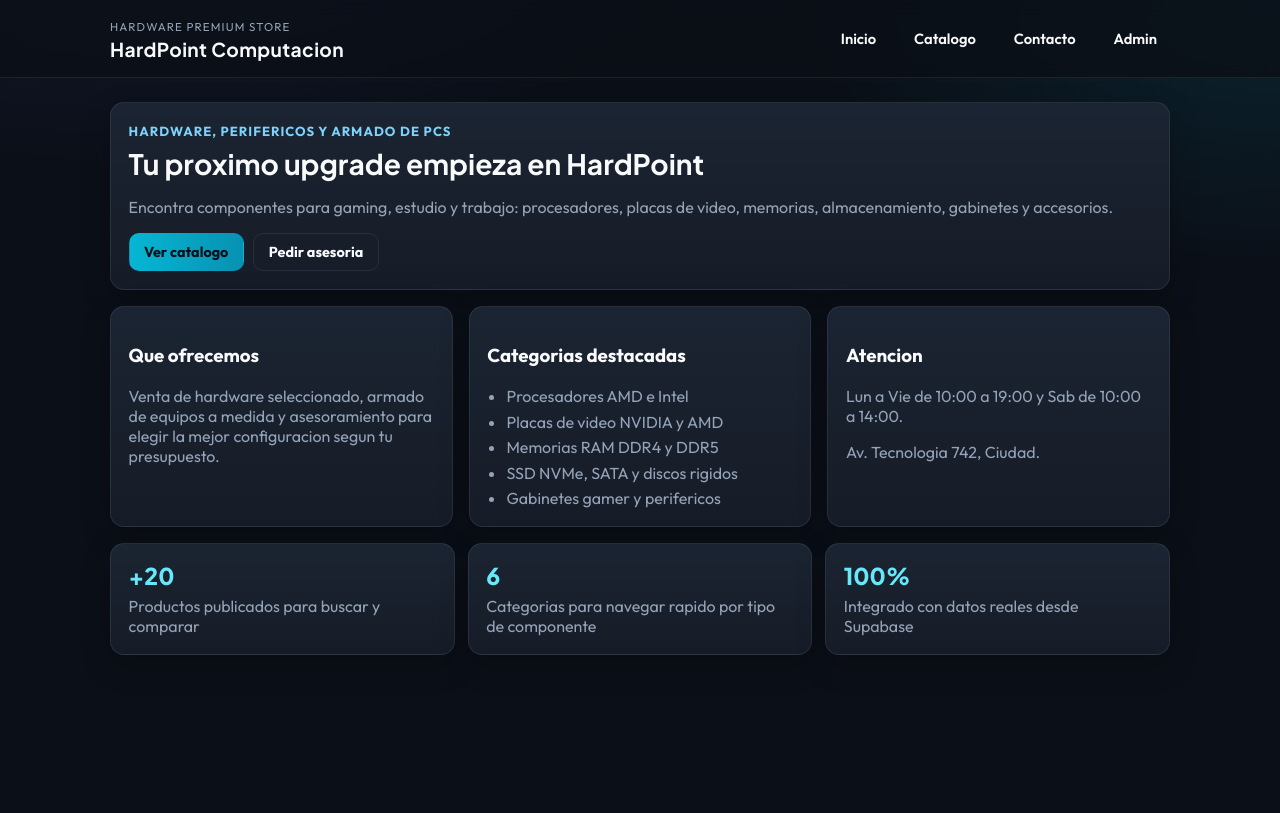
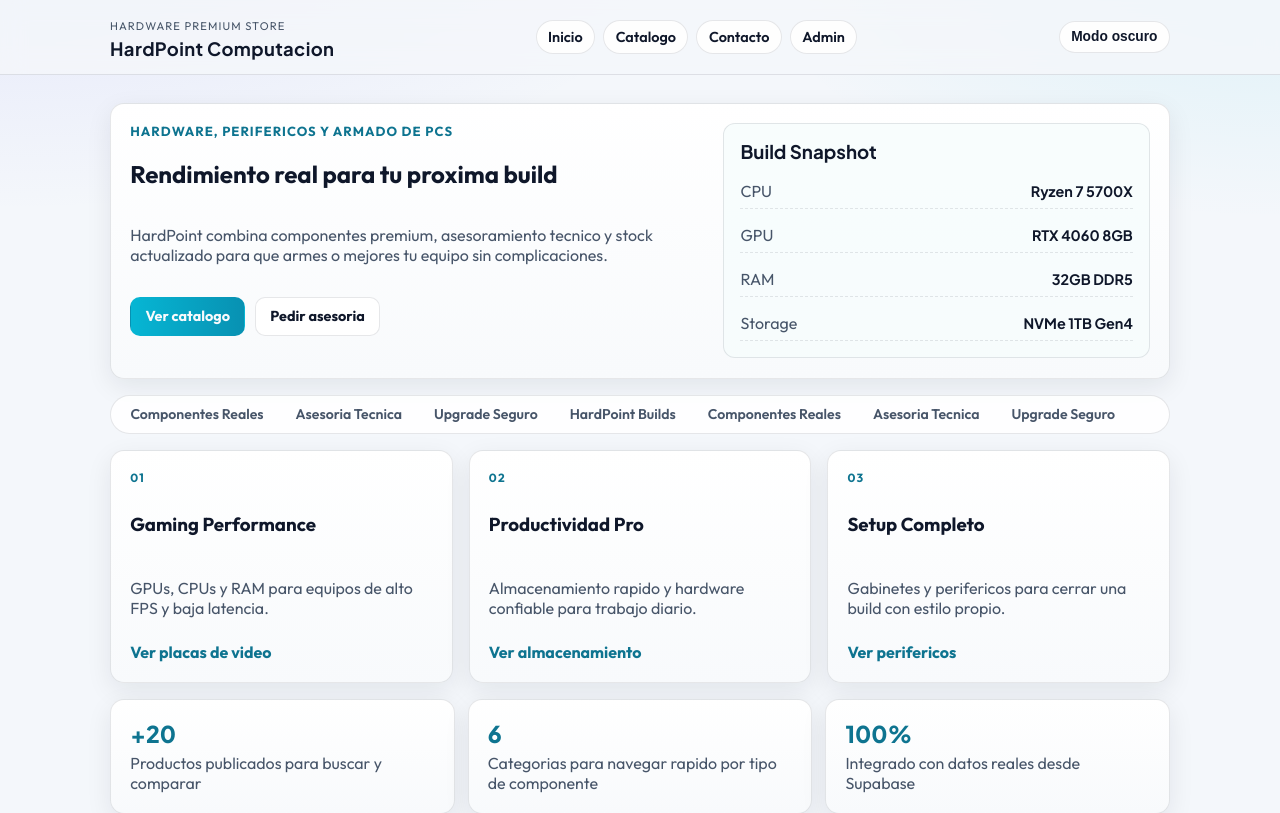
Before and after one commit to JuanfraGrasso/API-TPO, a React (Vite) app in the folder apps/frontend/: page / in a window 1280 px wide. Shown: the top 813 px of the page. Built offline with nearby package versions, Linux system fonts and the light colour scheme; no server answers.

Commit message:
feat(frontend): redesign home and catalog structure

```diff
--- a/apps/frontend/src/pages/HomePage.jsx
+++ b/apps/frontend/src/pages/HomePage.jsx
@@ -3,12 +3,13 @@ import { Link } from "react-router-dom";
 export default function HomePage() {
   return (
     <section className="home-page">
-      <div className="card hero-card">
+      <div className="hero-layout card">
+        <div className="hero-copy">
           <span className="eyebrow">Hardware, perifericos y armado de PCs</span>
-        <h2>Tu proximo upgrade empieza en HardPoint</h2>
+          <h2>Rendimiento real para tu proxima build</h2>
           <p>
-          Encontra componentes para gaming, estudio y trabajo: procesadores,
-          placas de video, memorias, almacenamiento, gabinetes y accesorios.
+            HardPoint combina componentes premium, asesoramiento tecnico y stock
+            actualizado para que armes o mejores tu equipo sin complicaciones.
           </p>
 
           <div className="hero-actions">
@@ -21,30 +22,68 @@ export default function HomePage() {
           </div>
         </div>
 
-      <div className="home-grid">
-        <article className="card">
-          <h3>Que ofrecemos</h3>
-          <p>
-            Venta de hardware seleccionado, armado de equipos a medida y
-            asesoramiento para elegir la mejor configuracion segun tu presupuesto.
-          </p>
+        <aside className="hero-panel">
+          <h3>Build Snapshot</h3>
+          <ul className="spec-list">
+            <li>
+              <span>CPU</span>
+              <strong>Ryzen 7 5700X</strong>
+            </li>
+            <li>
+              <span>GPU</span>
+              <strong>RTX 4060 8GB</strong>
+            </li>
+            <li>
+              <span>RAM</span>
+              <strong>32GB DDR5</strong>
+            </li>
+            <li>
+              <span>Storage</span>
+              <strong>NVMe 1TB Gen4</strong>
+            </li>
+          </ul>
+        </aside>
+      </div>
+
+      <div className="ticker" aria-hidden="true">
+        <div className="ticker-track">
+          <span>HardPoint Builds</span>
+          <span>Componentes Reales</span>
+          <span>Asesoria Tecnica</span>
+          <span>Upgrade Seguro</span>
+          <span>HardPoint Builds</span>
+          <span>Componentes Reales</span>
+          <span>Asesoria Tecnica</span>
+          <span>Upgrade Seguro</span>
+        </div>
+      </div>
+
+      <div className="home-products-grid">
+        <article className="card product-family-card">
+          <span className="card-label">01</span>
+          <h3>Gaming Performance</h3>
+          <p>GPUs, CPUs y RAM para equipos de alto FPS y baja latencia.</p>
+          <Link className="inline-link" to="/catalogo">
+            Ver placas de video
+          </Link>
         </article>
 
-        <article className="card">
-          <h3>Categorias destacadas</h3>
-          <ul className="feature-list">
-            <li>Procesadores AMD e Intel</li>
-            <li>Placas de video NVIDIA y AMD</li>
-            <li>Memorias RAM DDR4 y DDR5</li>
-            <li>SSD NVMe, SATA y discos rigidos</li>
-            <li>Gabinetes gamer y perifericos</li>
-          </ul>
+        <article className="card product-family-card">
+          <span className="card-label">02</span>
+          <h3>Productividad Pro</h3>
+          <p>Almacenamiento rapido y hardware confiable para trabajo diario.</p>
+          <Link className="inline-link" to="/catalogo">
+            Ver almacenamiento
+          </Link>
         </article>
 
-        <article className="card">
-          <h3>Atencion</h3>
-          <p>Lun a Vie de 10:00 a 19:00 y Sab de 10:00 a 14:00.</p>
-          <p>Av. Tecnologia 742, Ciudad.</p>
+        <article className="card product-family-card">
+          <span className="card-label">03</span>
+          <h3>Setup Completo</h3>
+          <p>Gabinetes y perifericos para cerrar una build con estilo propio.</p>
+          <Link className="inline-link" to="/catalogo">
+            Ver perifericos
+          </Link>
         </article>
       </div>
 
@@ -62,6 +101,19 @@ export default function HomePage() {
           <p>Integrado con datos reales desde Supabase</p>
         </article>
       </div>
+
+      <section className="card cta-band">
+        <div>
+          <h3>Necesitas ayuda para elegir componentes compatibles?</h3>
+          <p>
+            Te ayudamos a definir una configuracion equilibrada segun presupuesto,
+            uso y posibilidades futuras de upgrade.
+          </p>
+        </div>
+        <Link className="btn btn-primary" to="/contacto">
+          Hablar con un asesor
+        </Link>
+      </section>
     </section>
   );
 }
--- a/apps/frontend/src/routes/AppRouter.jsx
+++ b/apps/frontend/src/routes/AppRouter.jsx
@@ -1,3 +1,4 @@
+import { useEffect, useState } from "react";
 import { Link, Navigate, Route, Routes } from "react-router-dom";
 import HomePage from "../pages/HomePage";
 import CatalogPage from "../pages/CatalogPage";
@@ -6,6 +7,17 @@ import LoginPage from "../pages/LoginPage";
 import AdminDashboardPage from "../pages/AdminDashboardPage";
 
 function Layout({ children }) {
+  const [theme, setTheme] = useState(() => localStorage.getItem("theme") || "light");
+
+  useEffect(() => {
+    document.documentElement.setAttribute("data-theme", theme);
+    localStorage.setItem("theme", theme);
+  }, [theme]);
+
+  function toggleTheme() {
+    setTheme((current) => (current === "light" ? "dark" : "light"));
+  }
+
   return (
     <div className="app-shell">
       <header className="topbar">
@@ -16,11 +28,15 @@ function Layout({ children }) {
           </div>
 
           <nav className="main-nav">
-          <Link to="/">Inicio</Link>
-          <Link to="/catalogo">Catalogo</Link>
-          <Link to="/contacto">Contacto</Link>
-          <Link to="/admin/login">Admin</Link>
+            <Link to="/">Inicio</Link>
+            <Link to="/catalogo">Catalogo</Link>
+            <Link to="/contacto">Contacto</Link>
+            <Link to="/admin/login">Admin</Link>
           </nav>
+
+          <button type="button" className="theme-toggle" onClick={toggleTheme}>
+            {theme === "light" ? "Modo oscuro" : "Modo claro"}
+          </button>
         </div>
       </header>
       <main className="container">{children}</main>
--- a/apps/frontend/src/styles/global.css
+++ b/apps/frontend/src/styles/global.css
@@ -1,4 +1,18 @@
 :root {
+  --bg-main: #f4f7fb;
+  --surface: #ffffff;
+  --surface-soft: #f8fafc;
+  --border-subtle: rgba(15, 23, 42, 0.1);
+  --text-main: #0f172a;
+  --text-secondary: #475569;
+  --accent: #06b6d4;
+  --accent-strong: #0e7490;
+  --accent-soft: rgba(6, 182, 212, 0.12);
+  --danger: #dc2626;
+  --shadow-soft: 0 8px 26px rgba(15, 23, 42, 0.08);
+}
+
+:root[data-theme="dark"] {
   --bg-main: #0b0f17;
   --surface: #161c27;
   --surface-soft: #1b2432;
@@ -6,8 +20,10 @@
   --text-main: #f8fafc;
   --text-secondary: #94a3b8;
   --accent: #06b6d4;
+  --accent-strong: #67e8f9;
   --accent-soft: rgba(6, 182, 212, 0.16);
   --danger: #f87171;
+  --shadow-soft: 0 10px 30px rgba(0, 0, 0, 0.24);
 }
 
 * {
@@ -17,11 +33,11 @@
 body {
   margin: 0;
   min-height: 100vh;
-  font-family: "Outfit", sans-serif;
+  font-family: "Outfit", "Inter", sans-serif;
   color: var(--text-main);
   background:
-    radial-gradient(1200px 600px at 10% -20%, rgba(99, 102, 241, 0.15), transparent 55%),
-    radial-gradient(900px 500px at 100% 0%, rgba(6, 182, 212, 0.12), transparent 55%),
+    radial-gradient(1200px 520px at 0% -10%, rgba(99, 102, 241, 0.12), transparent 60%),
+    radial-gradient(900px 450px at 100% -5%, rgba(6, 182, 212, 0.1), transparent 60%),
     var(--bg-main);
 }
 
@@ -29,32 +45,33 @@ body {
   position: sticky;
   top: 0;
   z-index: 10;
-  backdrop-filter: blur(8px);
-  background: rgba(11, 15, 23, 0.8);
+  backdrop-filter: blur(12px);
+  background: color-mix(in oklab, var(--bg-main) 82%, transparent);
   border-bottom: 1px solid var(--border-subtle);
 }
 
 .topbar-inner {
   max-width: 1100px;
   margin: 0 auto;
-  padding: 0.95rem 1.25rem;
+  padding: 0.9rem 1.25rem;
   display: flex;
   align-items: center;
   justify-content: space-between;
   gap: 1rem;
+  flex-wrap: wrap;
 }
 
 .brand-block h1 {
   font-family: "Plus Jakarta Sans", sans-serif;
   margin: 0;
-  font-size: 1.2rem;
+  font-size: 1.15rem;
   letter-spacing: 0.02em;
 }
 
 .brand-kicker {
   display: inline-block;
   color: var(--text-secondary);
-  font-size: 0.72rem;
+  font-size: 0.7rem;
   text-transform: uppercase;
   letter-spacing: 0.1em;
   margin-bottom: 0.2rem;
@@ -62,30 +79,49 @@ body {
 
 .main-nav {
   display: flex;
-  gap: 0.75rem;
+  gap: 0.5rem;
 }
 
 .main-nav a {
   color: var(--text-main);
   text-decoration: none;
   font-weight: 600;
-  font-size: 0.92rem;
-  padding: 0.45rem 0.75rem;
-  border: 1px solid transparent;
+  font-size: 0.9rem;
+  padding: 0.45rem 0.72rem;
+  border: 1px solid var(--border-subtle);
+  background: color-mix(in oklab, var(--surface) 92%, transparent);
   border-radius: 999px;
   transition: all 0.2s ease;
 }
 
 .main-nav a:hover {
-  border-color: var(--border-subtle);
+  border-color: color-mix(in oklab, var(--accent) 45%, var(--border-subtle));
   background: var(--accent-soft);
-  color: #d9f7ff;
+  color: var(--accent-strong);
+}
+
+.theme-toggle {
+  border: 1px solid var(--border-subtle);
+  background: color-mix(in oklab, var(--surface) 92%, transparent);
+  color: var(--text-main);
+  padding: 0.44rem 0.72rem;
+  border-radius: 999px;
+  font-weight: 700;
+  cursor: pointer;
+  font-size: 0.86rem;
+  transition: all 0.2s ease;
+}
+
+.theme-toggle:hover {
+  border-color: color-mix(in oklab, var(--accent) 45%, var(--border-subtle));
+  background: var(--accent-soft);
+  color: var(--accent-strong);
 }
 
 .container {
   max-width: 1100px;
   margin: 0 auto;
-  padding: 1.5rem 1.25rem 2.25rem;
+  padding: 1.75rem 1.25rem 2.4rem;
 }
 
 .eyebrow {
@@ -93,16 +129,16 @@ body {
   font-size: 0.82rem;
   letter-spacing: 0.08em;
   text-transform: uppercase;
-  color: #7dd3fc;
+  color: var(--accent-strong);
   font-weight: 700;
 }
 
 .card {
-  background: linear-gradient(180deg, var(--surface-soft), var(--surface));
+  background: linear-gradient(180deg, var(--surface), var(--surface-soft));
   border: 1px solid var(--border-subtle);
   border-radius: 14px;
-  padding: 1.1rem;
-  box-shadow: 0 10px 30px rgba(0, 0, 0, 0.22);
+  padding: 1.2rem;
+  box-shadow: var(--shadow-soft);
 }
 
 .catalog-page {
@@ -116,10 +152,112 @@ body {
   gap: 1rem;
 }
 
+.hero-layout {
+  display: grid;
+  grid-template-columns: 1.35fr 1fr;
+  gap: 1.1rem;
+  align-items: stretch;
+}
+
+.hero-copy {
+  display: grid;
+  align-content: start;
+}
+
+.hero-panel {
+  border: 1px solid var(--border-subtle);
+  border-radius: 12px;
+  padding: 1rem;
+  background: color-mix(in oklab, var(--surface) 70%, var(--accent-soft) 30%);
+}
+
+.hero-panel h3 {
+  margin-top: 0;
+  margin-bottom: 0.65rem;
+  font-family: "Plus Jakarta Sans", sans-serif;
+}
+
+.spec-list {
+  list-style: none;
+  padding: 0;
+  margin: 0;
+  display: grid;
+  gap: 0.55rem;
+}
+
+.spec-list li {
+  display: flex;
+  align-items: center;
+  justify-content: space-between;
+  gap: 0.75rem;
+  padding: 0.45rem 0;
+  border-bottom: 1px dashed var(--border-subtle);
+}
+
+.spec-list li span {
+  color: var(--text-secondary);
+}
+
+.spec-list li strong {
+  font-family: "Plus Jakarta Sans", sans-serif;
+  font-size: 0.9rem;
+}
+
+.ticker {
+  border: 1px solid var(--border-subtle);
+  background: color-mix(in oklab, var(--surface) 85%, transparent);
+  border-radius: 999px;
+  overflow: hidden;
+}
+
+.ticker-track {
+  display: inline-flex;
+  min-width: max-content;
+  gap: 2rem;
+  padding: 0.6rem 1rem;
+  animation: ticker-slide 24s linear infinite;
+}
+
+.ticker-track span {
+  color: var(--text-secondary);
+  font-weight: 600;
+  font-size: 0.88rem;
+}
+
+.home-products-grid {
+  display: grid;
+  grid-template-columns: repeat(3, minmax(0, 1fr));
+  gap: 1rem;
+}
+
+.product-family-card {
+  display: grid;
+  gap: 0.5rem;
+}
+
+.card-label {
+  font-size: 0.74rem;
+  letter-spacing: 0.1em;
+  text-transform: uppercase;
+  color: var(--accent-strong);
+  font-weight: 700;
+}
+
+.inline-link {
+  display: inline-block;
+  font-weight: 700;
+  text-decoration: none;
+  color: var(--accent-strong);
+}
+
+.inline-link:hover {
+  text-decoration: underline;
+}
+
 .hero-card h2 {
   font-family: "Plus Jakarta Sans", sans-serif;
   margin-top: 0.35rem;
-  margin-bottom: 0.5rem;
+  margin-bottom: 0.62rem;
   font-size: clamp(1.5rem, 2.2vw, 2rem);
 }
 
@@ -151,18 +289,18 @@ body {
 }
 
 .btn-primary {
-  background: linear-gradient(90deg, #06b6d4, #0891b2);
-  color: #001019;
+  background: linear-gradient(90deg, var(--accent), #0891b2);
+  color: #f8fafc;
   border-color: transparent;
 }
 
 .btn-primary:hover {
-  box-shadow: 0 8px 24px rgba(6, 182, 212, 0.3);
+  box-shadow: 0 8px 24px rgba(6, 182, 212, 0.22);
 }
 
 .btn-ghost {
   color: var(--text-main);
-  background: transparent;
+  background: color-mix(in oklab, var(--surface) 88%, transparent);
 }
 
 .btn-ghost:hover {
@@ -191,10 +329,17 @@ body {
   gap: 0.8rem;
 }
 
+.cta-band {
+  display: grid;
+  grid-template-columns: 1fr auto;
+  align-items: center;
+  gap: 1rem;
+}
+
 .stat-card span {
   font-family: "Plus Jakarta Sans", sans-serif;
   font-size: 1.45rem;
-  color: #67e8f9;
+  color: var(--accent-strong);
   font-weight: 800;
 }
 
@@ -206,6 +351,65 @@ body {
   margin-bottom: 0;
 }
 
+.catalog-toolbar {
+  display: grid;
+  gap: 0.9rem;
+}
+
+.catalog-search-group {
+  display: grid;
+  gap: 0.4rem;
+}
+
+.catalog-search-group label {
+  color: var(--text-secondary);
+  font-size: 0.85rem;
+  font-weight: 600;
+}
+
+.catalog-search-group input {
+  width: 100%;
+  border-radius: 10px;
+  border: 1px solid var(--border-subtle);
+  background: color-mix(in oklab, var(--surface) 90%, transparent);
+  color: var(--text-main);
+  padding: 0.65rem 0.75rem;
+  font: inherit;
+}
+
+.catalog-search-group input:focus {
+  outline: 2px solid color-mix(in oklab, var(--accent) 35%, transparent);
+  outline-offset: 0;
+}
+
+.catalog-filters-group {
+  display: flex;
+  flex-wrap: wrap;
+  gap: 0.45rem;
+}
+
+.filter-pill {
+  border: 1px solid var(--border-subtle);
+  background: color-mix(in oklab, var(--surface) 92%, transparent);
+  color: var(--text-main);
+  border-radius: 999px;
+  padding: 0.35rem 0.68rem;
+  font: inherit;
+  font-size: 0.82rem;
+  font-weight: 600;
+  cursor: pointer;
+}
+
+.filter-pill:hover {
+  border-color: color-mix(in oklab, var(--accent) 45%, var(--border-subtle));
+}
+
+.filter-pill.active {
+  border-color: color-mix(in oklab, var(--accent) 55%, var(--border-subtle));
+  background: var(--accent-soft);
+  color: var(--accent-strong);
+}
+
 .catalog-grid {
   display: grid;
   grid-template-columns: repeat(auto-fit, minmax(240px, 1fr));
@@ -215,12 +419,13 @@ body {
 .publication-card {
   overflow: hidden;
   padding: 0;
-  transition: transform 0.2s ease, border-color 0.2s ease;
+  transition: transform 0.2s ease, border-color 0.2s ease, box-shadow 0.2s ease;
 }
 
 .publication-card:hover {
   transform: translateY(-2px);
-  border-color: rgba(103, 232, 249, 0.42);
+  border-color: color-mix(in oklab, var(--accent) 45%, var(--border-subtle));
+  box-shadow: 0 10px 28px rgba(15, 23, 42, 0.12);
 }
 
 .publication-image {
@@ -252,8 +457,8 @@ body {
 }
 
 .publication-tags span {
-  background: rgba(148, 163, 184, 0.14);
-  color: #dbeafe;
+  background: color-mix(in oklab, var(--accent) 15%, transparent);
+  color: color-mix(in oklab, var(--text-main) 75%, var(--accent) 25%);
   border-radius: 999px;
   padding: 0.2rem 0.55rem;
   font-size: 0.8rem;
@@ -264,7 +469,7 @@ body {
   display: inline-block;
   font-size: 0.85rem;
   font-weight: 700;
-  color: #67e8f9;
+  color: var(--accent-strong);
 }
 
 .publication-meta {
@@ -306,6 +511,20 @@ body {
   font-weight: 600;
 }
 
+.empty-state h3 {
+  margin-top: 0;
+}
+
+@keyframes ticker-slide {
+  from {
+    transform: translateX(0);
+  }
+
+  to {
+    transform: translateX(-50%);
+  }
+}
+
 @media (max-width: 720px) {
   .topbar-inner {
     flex-direction: column;
@@ -315,4 +534,20 @@ body {
   .main-nav {
     flex-wrap: wrap;
   }
+
+  .theme-toggle {
+    margin-top: 0.2rem;
+  }
+
+  .hero-layout {
+    grid-template-columns: 1fr;
+  }
+
+  .home-products-grid {
+    grid-template-columns: 1fr;
+  }
+
+  .cta-band {
+    grid-template-columns: 1fr;
+  }
 }
```
Also changed, not shown: apps/frontend/src/pages/CatalogPage.jsx (+52 -1 lines). Lines whose indentation alone changed are shown as unchanged.
